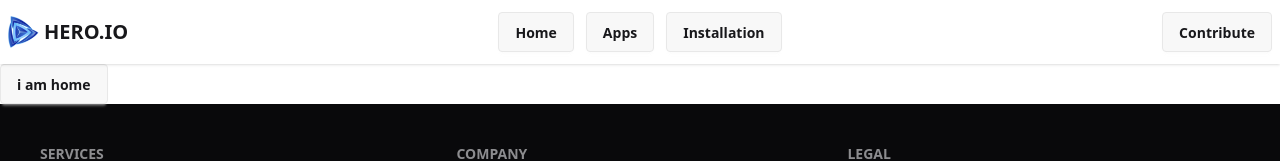
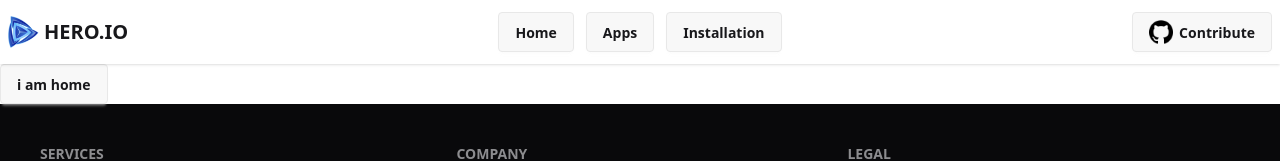
Before and after one commit to nayeem-94/assignment_8, a React (Vite) app: page / in a window 1280 px wide. Shown: the top 161 px of the page. Built offline with nearby package versions, Linux system fonts and the light colour scheme.

Commit message:
added the navber contribute button

```diff
--- a/src/components/Navber.jsx
+++ b/src/components/Navber.jsx
@@ -1,7 +1,12 @@
 import React from 'react';
 import { Link, NavLink } from 'react-router';
+import githubLogo from "../assets/github.png";
 
 const Navber = () => {
+
+    const handleClick = () => {
+        window.open("https://github.com/nayeem-94", "_blank"); // change URL to your GitHub
+    };
     return (
         <div className="">
             <div className="navbar bg-base-100 shadow-sm">
@@ -15,11 +20,11 @@ const Navber = () => {
 
                     <Link to="/home" className=''>
 
-                    <div className='flex gap-1 items-center'>
-                        <img  src="/src/assets/logo.png" className='w-8' alt="" />
-                        <span className='text-xl font-bold'>HERO.IO</span>
+                        <div className='flex gap-1 items-center'>
+                            <img src="/src/assets/logo.png" className='w-8' alt="" />
+                            <span className='text-xl font-bold'>HERO.IO</span>
 
-                    </div>
+                        </div>
                     </Link>
                 </div>
                 <div className="navbar-center hidden lg:flex gap-3">
@@ -31,8 +36,9 @@ const Navber = () => {
 
                 </div>
                 <div className="navbar-end">
-                    <button className='btn'>
-                    <NavLink to="/github">Contribute</NavLink>
+                    <button onClick={handleClick} className='btn'>
+                        <img src={githubLogo} alt="GitHub" className="w-6 h-6" />
+                        Contribute
                     </button>
                 </div>
             </div>
```
Also changed, not shown: src/assets/github.png (added).
